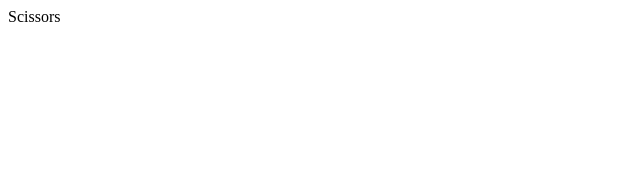
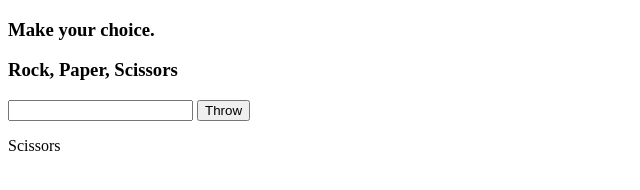
Before and after one commit to Pocketts/RPS-Game, a plain HTML site: page index.html in a window 1280 px wide. Both pictures are taken after a click on the button "Throw". Shown: the whole page, without its empty margins (0-640 px from the left). Drawn offline with Linux system fonts and the light colour scheme.

Commit message:
pChoice linked to text entry box

```diff
--- a/index.html
+++ b/index.html
@@ -8,6 +8,8 @@
     <script src="javascript.js"></script>
 </head>
 <body>
+    <h3>Make your choice.</h3>
+    <h3>Rock, Paper, Scissors</h3>
     <input type="=text", id="pChoice"/>
 
     <button onclick="round()">Throw</button>
--- a/javascript.js
+++ b/javascript.js
@@ -4,6 +4,10 @@ const getComputerChoice = Math.floor(Math.random() * choices.length);
 
 const comChoice = (choices[getComputerChoice]);
 
+
+
 function round() {
-    document.write(comChoice);
+
+    const pChoice = document.getElementById("pChoice").value;
+    document.getElementById("result").innerHTML = comChoice + " " + pChoice;
 }
```
